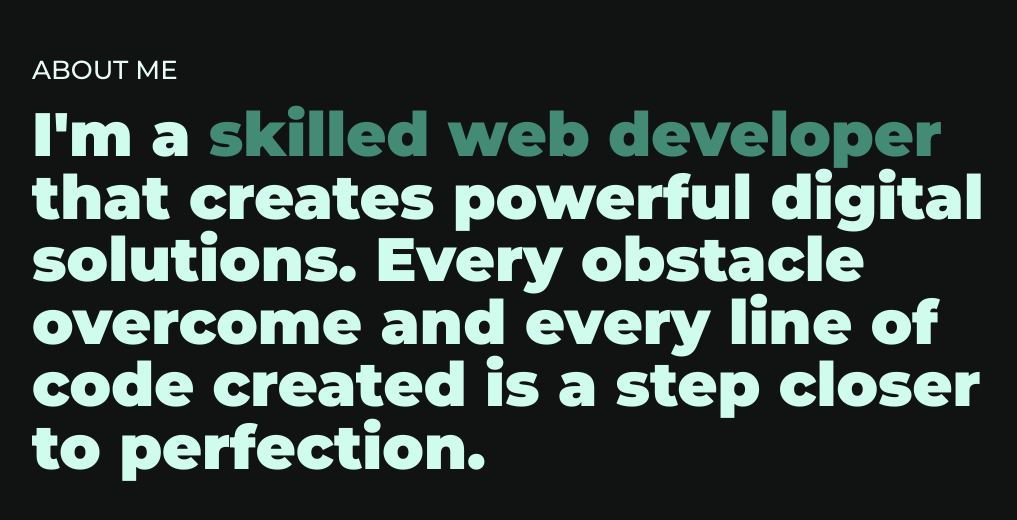
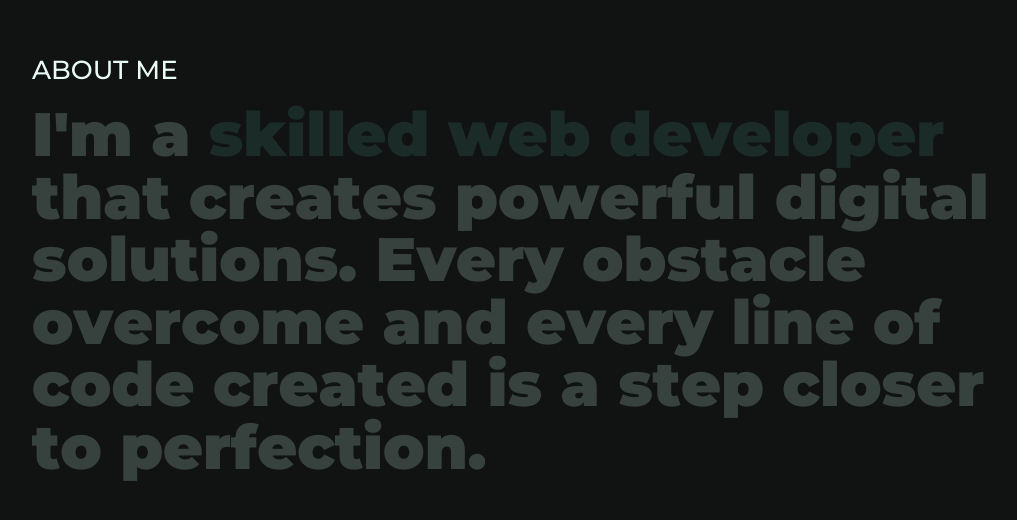
Before and after one commit to HamzaVim/HamzaVim, a Next.js app: page / in a window 1280 px wide. Shown: the part 934-1454 px from the top of the page, without its empty margins (128-1145 px from the left). Built offline with nearby package versions, Linux system fonts and the light colour scheme.

Commit message:
feat(About section: Animation):
Added:
  packages: 'split-type'.
  text animation.
Changed
  removed all classes from 'br' and added to 'global.css'.

```diff
--- a/app/globals.css
+++ b/app/globals.css
@@ -46,3 +46,11 @@ h2 {
 }
 
 /* Classes & IDs */
+.about-text {
+  br {
+    @apply hidden 2xl:block;
+  }
+  .ignore-split {
+    @apply inline! text-(--secondary);
+  }
+}
--- a/components/About.tsx
+++ b/components/About.tsx
@@ -1,4 +1,47 @@
+"use client";
+import { useGSAP } from "@gsap/react";
+import gsap from "gsap";
+import { ScrollTrigger } from "gsap/ScrollTrigger";
+import { useRef } from "react";
+import SplitType from "split-type";
+
 const About = ({ masked }: { masked?: boolean }) => {
+  gsap.registerPlugin(ScrollTrigger);
+
+  // NOTE: States & Refs: ---------------------------------------------------
+  const aboutTextRef = useRef<HTMLParagraphElement>(null);
+
+  // NOTE: Functions & Animations: ---------------------------------------------------
+
+  // Text opacity animation
+  useGSAP(() => {
+    if (aboutTextRef.current) {
+      // Replace <br> with <br data-split-preserve> to preserve line breaks
+      const text = aboutTextRef.current.innerHTML;
+      aboutTextRef.current.innerHTML = text.replace(
+        /<br>/g,
+        "<br data-split-preserve>",
+      );
+
+      // Create split text
+      const aboutText = SplitType.create(aboutTextRef.current, {
+        types: "words,chars",
+        tagName: "span",
+      });
+
+      // Animation
+      gsap.from(aboutText.chars, {
+        scrollTrigger: {
+          trigger: aboutTextRef.current,
+          start: "top 100%",
+          end: "top 35%",
+          scrub: true,
+        },
+        opacity: 0.2,
+        stagger: 0.1,
+      });
+    }
+  });
   // Masked About section
   if (masked)
     return (
@@ -6,13 +49,11 @@ const About = ({ masked }: { masked?: boolean }) => {
         <div className="w-full h-full text-nowrap flex flex-col items-start 2xl:items-center justify-center gap-7">
           <div className="text-left text-(--black) flex flex-col 2xl:gap-7 gap-4">
             <h2>about me</h2>
-            <p className="text-(length:--text-about)/[135%] md:leading-[125%] lg:leading-[115%] xl:leading-[102%] tracking-[-0.5%] font-extrabold 2xl:text-nowrap text-wrap">
-              Your web developer who <br className="hidden 2xl:block" />
-              codes with purpose – crafting fast,{" "}
-              <br className="hidden 2xl:block" />
-              effective solutions while relentlessly{" "}
-              <br className="hidden 2xl:block" />
-              pursuing excellence for your <br className="hidden 2xl:block" />
+            <p className="about-text text-(length:--text-about)/[135%] md:leading-[125%] lg:leading-[115%] xl:leading-[102%] tracking-[-0.5%] font-extrabold 2xl:text-nowrap text-wrap">
+              Your web developer who <br />
+              codes with purpose – crafting fast, <br />
+              effective solutions while relentlessly <br />
+              pursuing excellence for your <br />
               business.
             </p>
           </div>
@@ -24,15 +65,19 @@ const About = ({ masked }: { masked?: boolean }) => {
       <div className="w-full h-full text-nowrap flex flex-col items-start 2xl:items-center justify-center gap-7">
         <div className="text-left text-(--white) flex flex-col 2xl:gap-7 gap-4">
           <h2>about me</h2>
-          <p className="text-(--white-green) text-(length:--text-about)/[135%] md:leading-[125%] lg:leading-[115%] xl:leading-[102%] tracking-[-0.5%] font-extrabold 2xl:text-nowrap text-wrap">
-            I&apos;m a{" "}
-            <span className="text-(--secondary)">skilled web developer</span>{" "}
-            that <br className="hidden 2xl:block" />
-            creates powerful digital solutions.{" "}
-            <br className="hidden 2xl:block" />
-            Every obstacle overcome and <br className="hidden 2xl:block" />
-            every line of code created is a step{" "}
-            <br className="hidden 2xl:block" />
+          <p
+            ref={(e) => {
+              if (e) aboutTextRef.current = e;
+            }}
+            className="about-text text-(--white-green) text-(length:--text-about)/[135%] md:leading-[125%] lg:leading-[115%] xl:leading-[102%] tracking-[-0.5%] font-extrabold 2xl:text-nowrap text-wrap"
+          >
+            I&apos;m a {/* ignore-split class to ignore in split text */}
+            <span className="ignore-split">
+              skilled web developer
+            </span> that <br />
+            creates powerful digital solutions. <br />
+            Every obstacle overcome and <br />
+            every line of code created is a step <br />
             closer to perfection.
           </p>
         </div>
--- a/package.json
+++ b/package.json
@@ -13,7 +13,8 @@
     "gsap": "^3.12.7",
     "next": "15.3.1",
     "react": "^19.0.0",
-    "react-dom": "^19.0.0"
+    "react-dom": "^19.0.0",
+    "split-type": "^0.3.4"
   },
   "devDependencies": {
     "@eslint/eslintrc": "^3",
```
Also changed, not shown: 1 other file (tests, documents, lock files or other folders).
